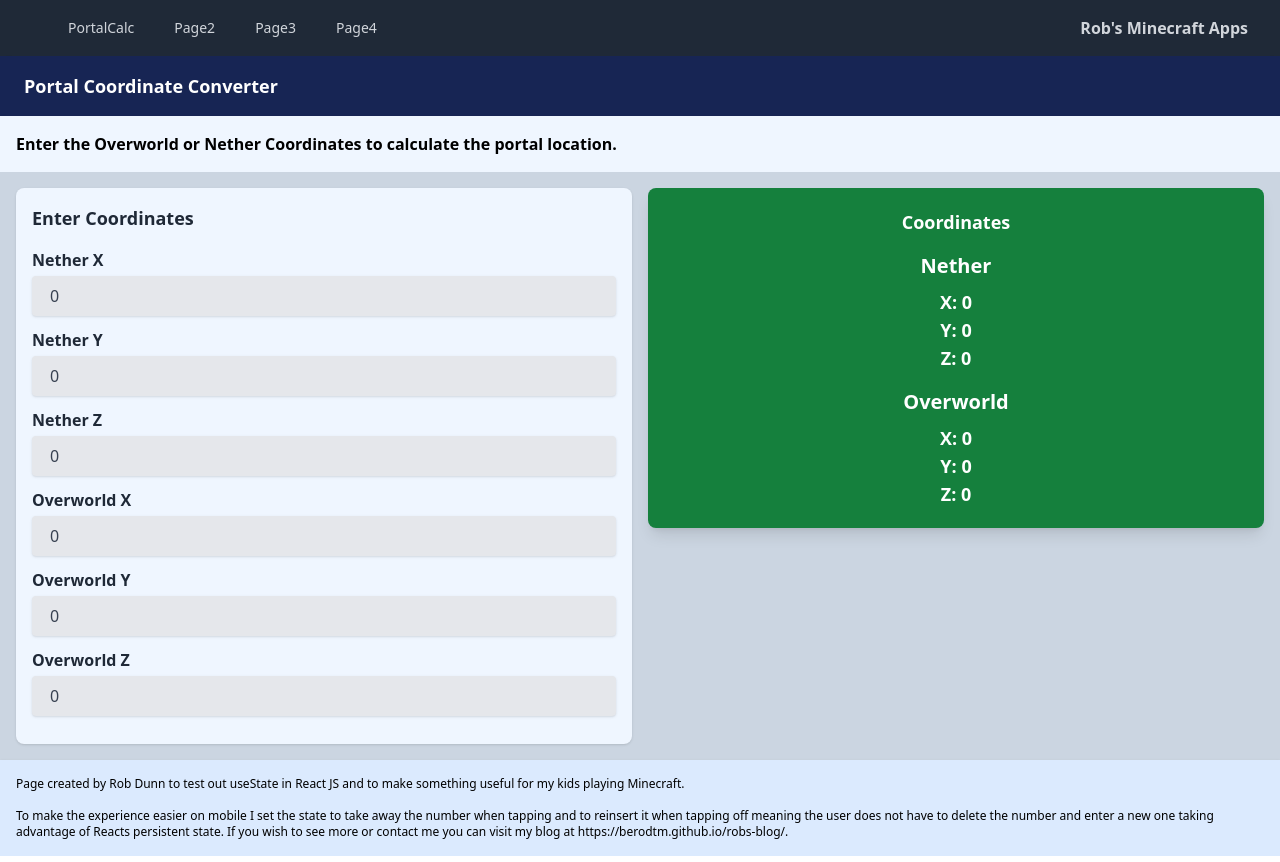
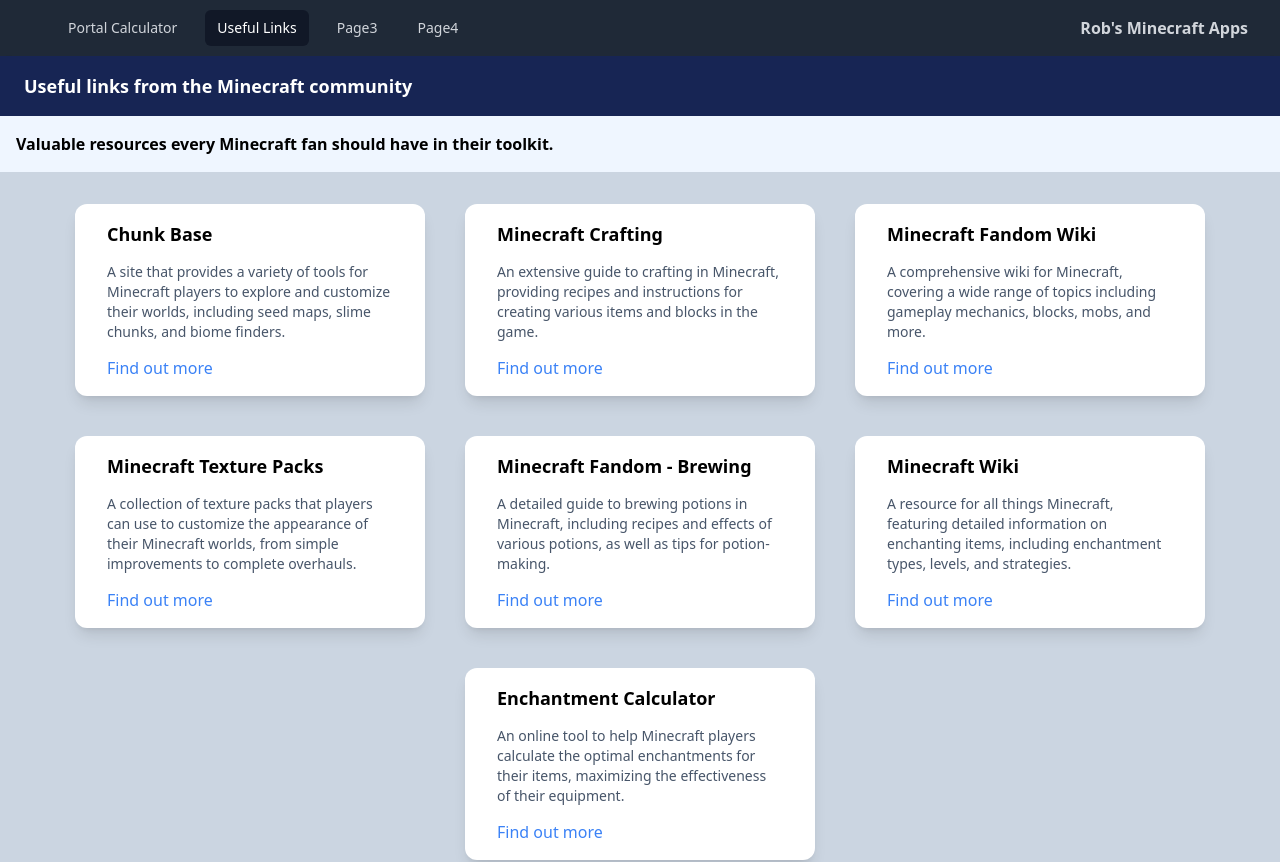
Before and after one commit to Berodtm/minecraft-apps, a React (Vite) app: page /minecraft-apps/UsefulLinksPage in a window 1280 px wide. Shown: the top 862 px of the page. Built offline with nearby package versions, Linux system fonts and the light colour scheme.

Commit message:
created new useful links section which uses .map to use a reuseable card component and iterate through an array of objects

```diff
--- a/src/App.jsx
+++ b/src/App.jsx
@@ -2,7 +2,7 @@
 import Header from './components/Header';
 import PortalCalc from './pages/PortalCalc';
 import { BrowserRouter, Routes, Route } from 'react-router-dom';
-import Page2 from './pages/Page2';
+import UsefulLinksPage from './pages/UsefulLinksPage';
 import Page3 from './pages/Page3';
 import Page4 from './pages/Page4';
 function App() {
@@ -14,7 +14,7 @@
         <Routes>
           <Route path='/' element={<PortalCalc />} />
           <Route path='/PortalCalc' element={<PortalCalc />} />
-          <Route path='/Page2' element={<Page2 />} />
+          <Route path='/UsefulLinksPage' element={<UsefulLinksPage />} />
           <Route path='/Page3' element={<Page3 />} />
           <Route path='/Page4' element={<Page4 />} />
           <Route path='*' element={<PortalCalc />} /> {/* Catch-all route */}
--- /dev/null
+++ b/src/components/Cards.jsx
@@ -0,0 +1,21 @@
+function Card(props) {
+    return (
+      <div className='min-w-[350px] max-w-[350px] m-5 py-8 px-8 bg-white rounded-xl shadow-lg space-y-2 sm:py-4 sm:flex sm:items-center sm:space-y-0 sm:space-x-6'>
+        <div className='text-center space-y-2 sm:text-left'>
+          <div className='space-y-0.5'>
+            <p className='text-lg text-black font-semibold'>
+              {props.name ? props.name : 'Name Missing'}
+            </p>
+            <p className='text-slate-600 text-sm font-medium pt-3 pb-3'>
+              {props.about}
+            </p>
+            <p className='text-blue-500 hover:text-blue-600 font-medium'>
+                <a href={props.url} target="_blank">Find out more</a>
+            </p>
+          </div>
+        </div>
+      </div>
+    );
+  }
+
+  export default Card;
--- a/src/components/Header.jsx
+++ b/src/components/Header.jsx
@@ -12,8 +12,8 @@
   import { NavLink } from 'react-router-dom';
 
   const navigation = [
-    { name: 'PortalCalc', href: '/PortalCalc' },
-    { name: 'Page2', href: '/Page2' },
+    { name: 'Portal Calculator', href: '/PortalCalc' },
+    { name: 'Useful Links', href: '/UsefulLinksPage' },
     { name: 'Page3', href: '/Page3' },
     { name: 'Page4', href: '/Page4' },
   ];
@@ -28,7 +28,7 @@
         <Disclosure as='nav' className='bg-gray-800'>
           {({ open }) => (
             <>
-              <div className='mx-auto max-w-7xl px-2 sm:px-6 lg:px-8'>
+              <div className=' px-2 sm:px-6 lg:px-8'>
                 <div className='relative flex h-14 items-center justify-between'>
                   <div className='absolute inset-y-0 left-0 flex items-center sm:hidden'>
                     {/* Mobile menu button*/}
@@ -93,7 +93,7 @@
             </>
           )}
         </Disclosure>
-        <div className='bg-purple-50'>
+        <div className='bg-slate-300 '>
           <div>
           {/* max-w-7xl mx-auto min-h-screen p-2 commented this out to test formatting*/}
             {props.children}
--- /dev/null
+++ b/src/data/usefulLinks.js
@@ -0,0 +1,53 @@
+const usefulLinks = [
+  {
+    name: 'Chunk Base',
+    url: 'https://www.chunkbase.com/',
+    id: 1,
+    about:
+      'A site that provides a variety of tools for Minecraft players to explore and customize their worlds, including seed maps, slime chunks, and biome finders.',
+  },
+  {
+    name: 'Minecraft Crafting',
+    url: 'https://www.minecraft-crafting.net/',
+    id: 2,
+    about:
+      'An extensive guide to crafting in Minecraft, providing recipes and instructions for creating various items and blocks in the game.',
+  },
+  {
+    name: 'Minecraft Fandom Wiki',
+    url: 'https://minecraft.fandom.com/wiki/Minecraft_Wiki',
+    id: 3,
+    about:
+      'A comprehensive wiki for Minecraft, covering a wide range of topics including gameplay mechanics, blocks, mobs, and more.',
+  },
+  {
+    name: 'Minecraft Texture Packs',
+    url: 'https://www.minecrafttexturepacks.com/',
+    id: 4,
+    about:
+      'A collection of texture packs that players can use to customize the appearance of their Minecraft worlds, from simple improvements to complete overhauls.',
+  },
+  {
+    name: 'Minecraft Fandom - Brewing',
+    url: 'https://minecraft.fandom.com/wiki/Brewing',
+    id: 5,
+    about:
+      'A detailed guide to brewing potions in Minecraft, including recipes and effects of various potions, as well as tips for potion-making.',
+  },
+  {
+    name: 'Minecraft Wiki',
+    url: 'https://minecraft.wiki/w/Enchanting',
+    id: 6,
+    about:
+      'A resource for all things Minecraft, featuring detailed information on enchanting items, including enchantment types, levels, and strategies.',
+  },
+  {
+    name: 'Enchantment Calculator',
+    url: 'https://minecraft.tools/en/enchant.php',
+    id: 7,
+    about:
+      'An online tool to help Minecraft players calculate the optimal enchantments for their items, maximizing the effectiveness of their equipment.',
+  },
+];
+
+export default usefulLinks;
--- a/src/pages/Page2.jsx
+++ /dev/null
@@ -1,3 +0,0 @@
-export default function() {
-    return <h1>Hello there 2 placeholder page.</h1>
-}
--- /dev/null
+++ b/src/pages/UsefulLinksPage.jsx
@@ -0,0 +1,37 @@
+import usefulLinks from '../data/usefulLinks';
+import Card from '../components/Cards';
+
+export default function UsefulLinksPage() {
+  return (
+    <div className="flex flex-col min-h-screen">
+      <header className='bg-blue-950 text-white text-lg font-bold py-4 px-6 shadow-md'>
+        <h1>Useful links from the Minecraft community</h1>
+      </header>
+      <p className='font-bold p-4 bg-blue-50'>Valuable resources every Minecraft fan should have in their toolkit.</p>
+      <main className='flex-grow  flex pt-3 pb-3 justify-center'>
+
+        <div className='flex flex-wrap content-start justify-center'>
+          {usefulLinks.map((link) => (
+            <Card url={link.url} name={link.name} key={link.id} about={link.about}/>
+          ))}
+        </div>
+      </main>
+      <footer className='bg-blue-100 p-4 shadow mt-auto'>
+        <p className='text-xs'>
+          Page created by Rob Dunn to test out the map method with a list and a reusable card
+          component. <br />
+          <br />
+          If you wish to see more or contact me you can visit my blog at{' '}
+          <a
+            title='Robs Blog'
+            target='_blank'
+            href='https://berodtm.github.io/robs-blog/'
+          >
+            https://berodtm.github.io/robs-blog/
+          </a>
+          .
+        </p>
+      </footer>
+    </div>
+  );
+}
```
